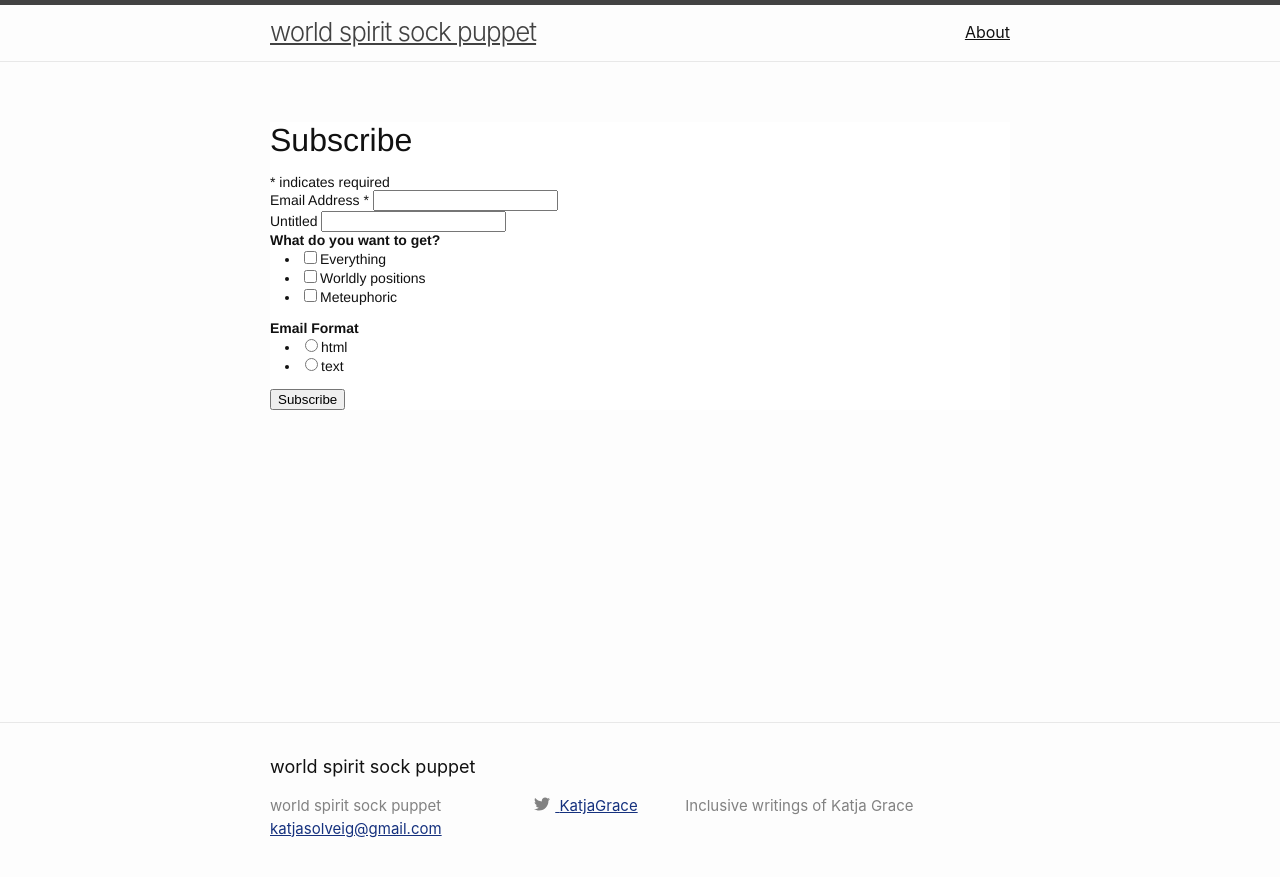
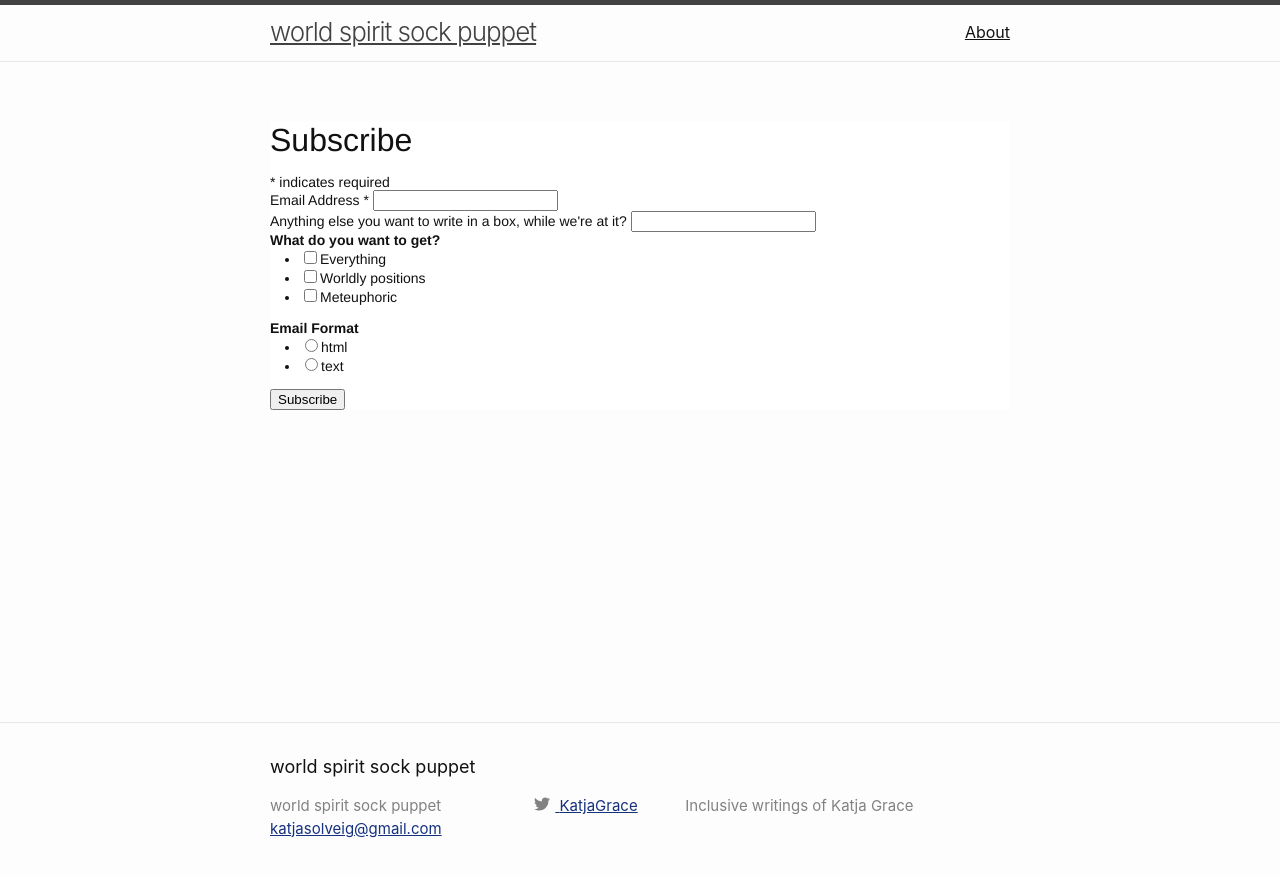
Before and after one commit to katjagrace/katjagrace.github.io, a Jekyll site: the page built from subscribe-form.html, in a window 1280 px wide. Shown: the top 877 px of the page. Built offline with Jekyll 4.4.1, drawn with Linux system fonts in a browser that asks for light colours; comment, search, counter and statistics services are not loaded.

Commit message:
change untitled box

```diff
--- a/subscribe-form.html
+++ b/subscribe-form.html
@@ -20,7 +20,7 @@ layout: page
 	<input type="email" value="" name="EMAIL" class="required email" id="mce-EMAIL">
 </div>
 <div class="mc-field-group">
-	<label for="mce-MMERGE6">Untitled </label>
+	<label for="mce-MMERGE6">Anything else you want to write in a box, while we're at it? </label>
 	<input type="text" value="" name="MMERGE6" class="" id="mce-MMERGE6">
 </div>
 <div class="mc-field-group input-group">
```
